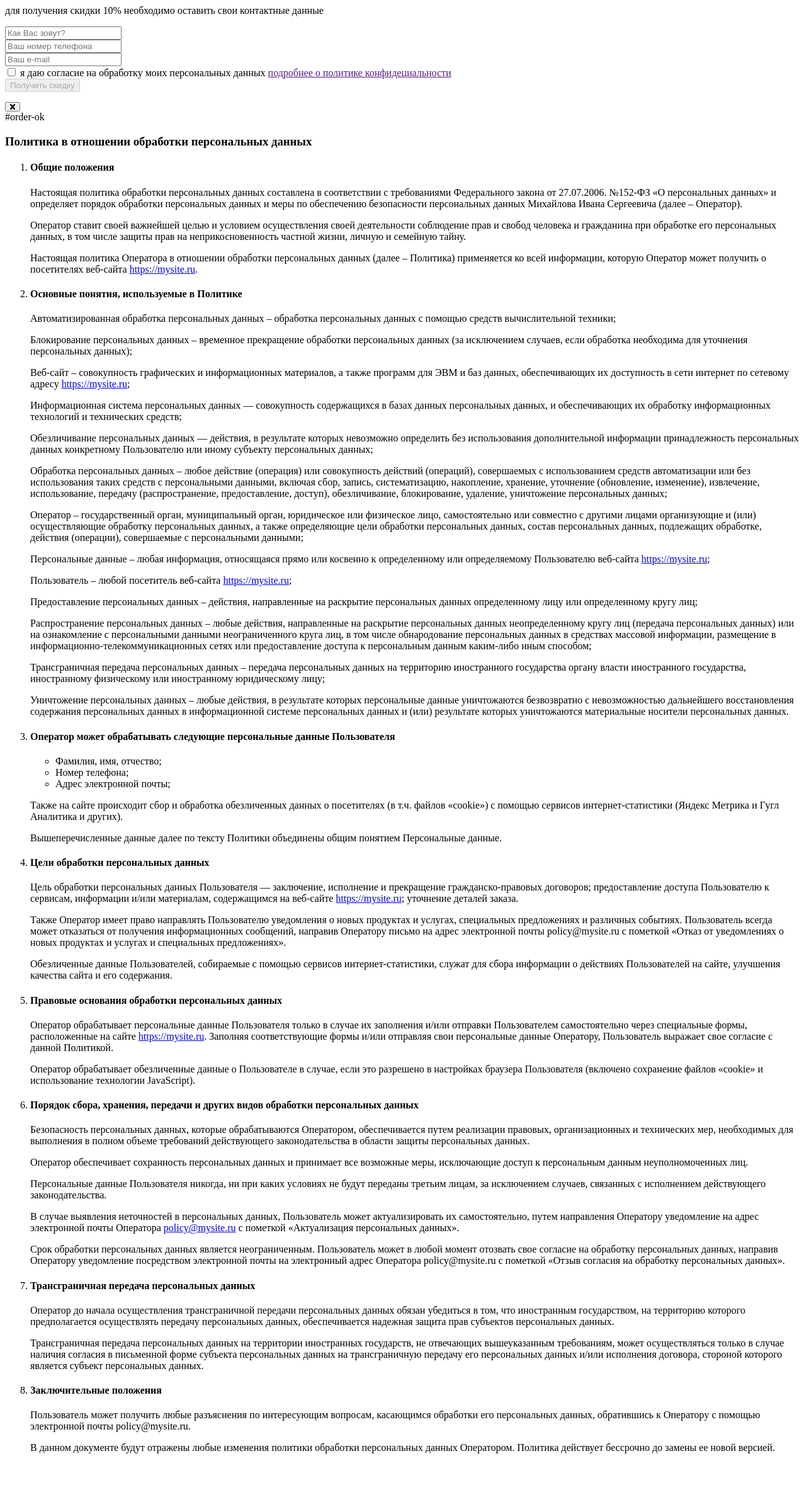
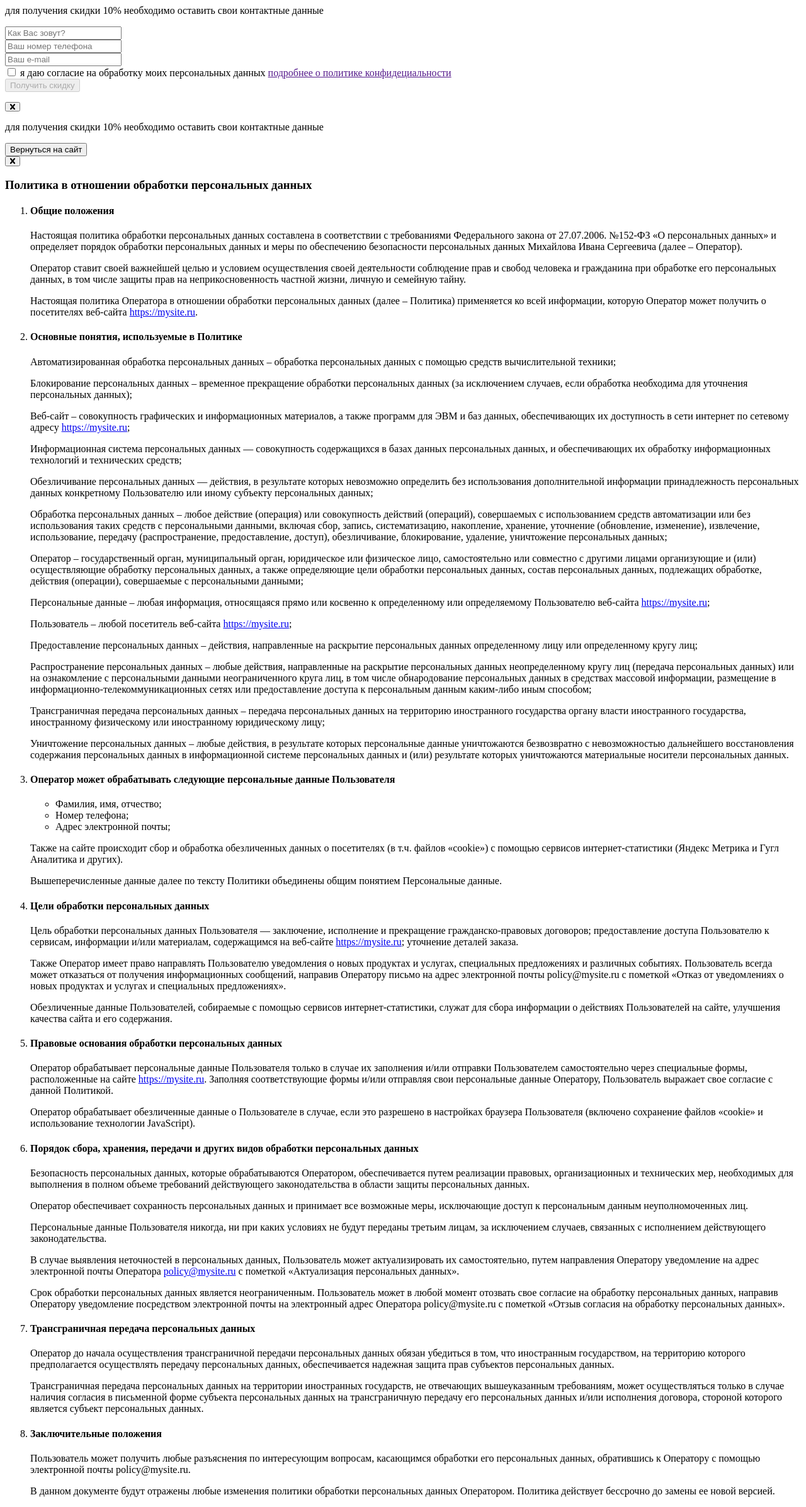
Before and after one commit to FoxMalder/morris, a PHP site: page /modal.html in a window 1280 px wide. Shown: the whole page at 63% size. Before the commit the page ends 2308 px from the top, so only its background shows below. Run offline with PHP 8.4, Linux system fonts and the light colour scheme.

Commit message:
попапы

```diff
--- a/app/templates/components/modal/modal.html
+++ b/app/templates/components/modal/modal.html
@@ -55,7 +55,38 @@
 </div>
 <!-- end #order -->
 
-#order-ok
+<!-- begin #order-ok -->
+<div id="order-ok" class="modal modal-order modal-order-ok mfp-hide">
+  <!-- begin .modal_body -->
+  <div class="modal_body">
+    <!-- begin .modal_content -->
+    <div class="modal_content">
+      <!-- begin .modal_bubble -->
+      <div class="modal_bubble modal_bubble-yellow">
+        <!-- begin .modal_bubble_content -->
+        <div class="modal_bubble_content">
+          <p>для получения скидки <span>10%</span> необходимо оставить свои контактные данные</p>
+        </div>
+        <!-- end .modal_bubble_content -->
+      </div>
+      <!-- end .modal_bubble -->
+      <!-- begin .modal_info -->
+      <div class="modal_info">
+        <p></p>
+      </div>
+      <!-- end .modal_info -->
+      <!-- begin .modal_actions -->
+      <div class="modal_actions">
+        <button class="button">Вернуться на сайт</button>
+      </div>
+      <!-- end .modal_actions -->
+    </div>
+    <!-- end .modal_content -->
+  </div>
+  <!-- end .modal_body -->
+  <button title="Закрыть (Esc)" type="button" class="mfp-close _mfp-close"><svg xmlns="http://www.w3.org/2000/svg" viewBox="0 0 8.001 9.483" width="8.001" height="9.483"><path data-name="Union 1" d="M6.217 9.12L4 6.493 1.784 9.12a.934.934 0 0 1-1.478 0 1.408 1.408 0 0 1 0-1.752l2.216-2.627L.306 2.114a1.406 1.406 0 0 1 0-1.751.934.934 0 0 1 1.478 0L4 2.99 6.217.363a.934.934 0 0 1 1.478 0 1.406 1.406 0 0 1 0 1.751L5.478 4.741l2.217 2.627a1.408 1.408 0 0 1 0 1.752.934.934 0 0 1-1.478 0z" fill="currentColor"/></svg></button>
+</div>
+<!-- end #order-ok -->
 
 <!-- begin #personal -->
 <div id="personal" class="modal modal-personal mfp-hide">
--- a/app/templates/components/modal/modal.scss
+++ b/app/templates/components/modal/modal.scss
@@ -31,7 +31,7 @@
     }
   }
 
-  &-card {
+  &-order {
     min-height: 450px;
     max-width: 324px;
   }
--- a/app/templates/components/specifications/specifications.html
+++ b/app/templates/components/specifications/specifications.html
@@ -5,6 +5,8 @@
     <div class="specifications_headline">
       <h2 class="h2">Спецификации масел</h2>
       <a href="#personal" class="_modal-link">personal</a>
+      <a href="#order" class="_modal-link">order</a>
+      <a href="#order-ok" class="_modal-link">order-ok</a>
     </div>
   </div>
   <!-- end .specifications_wrap -->
```
